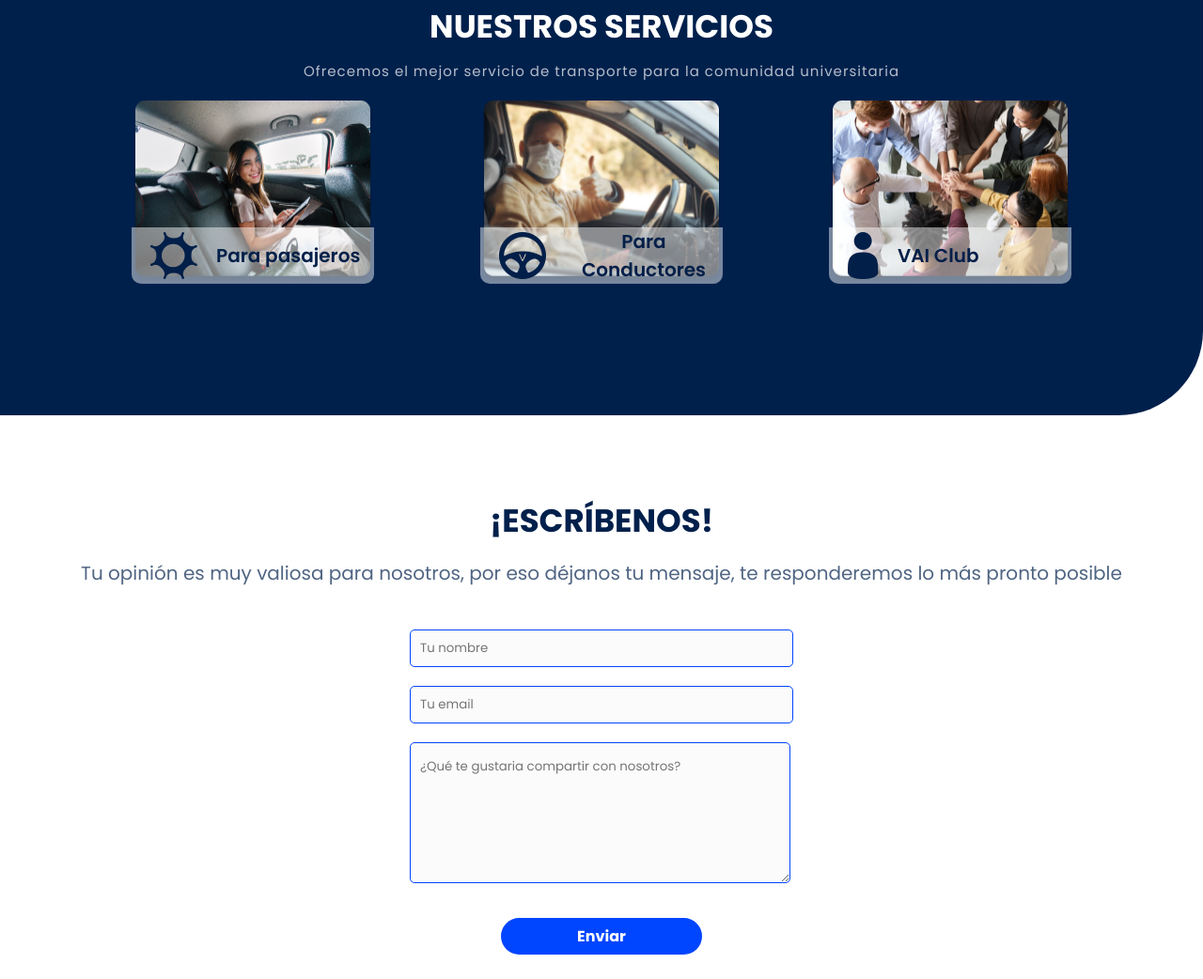
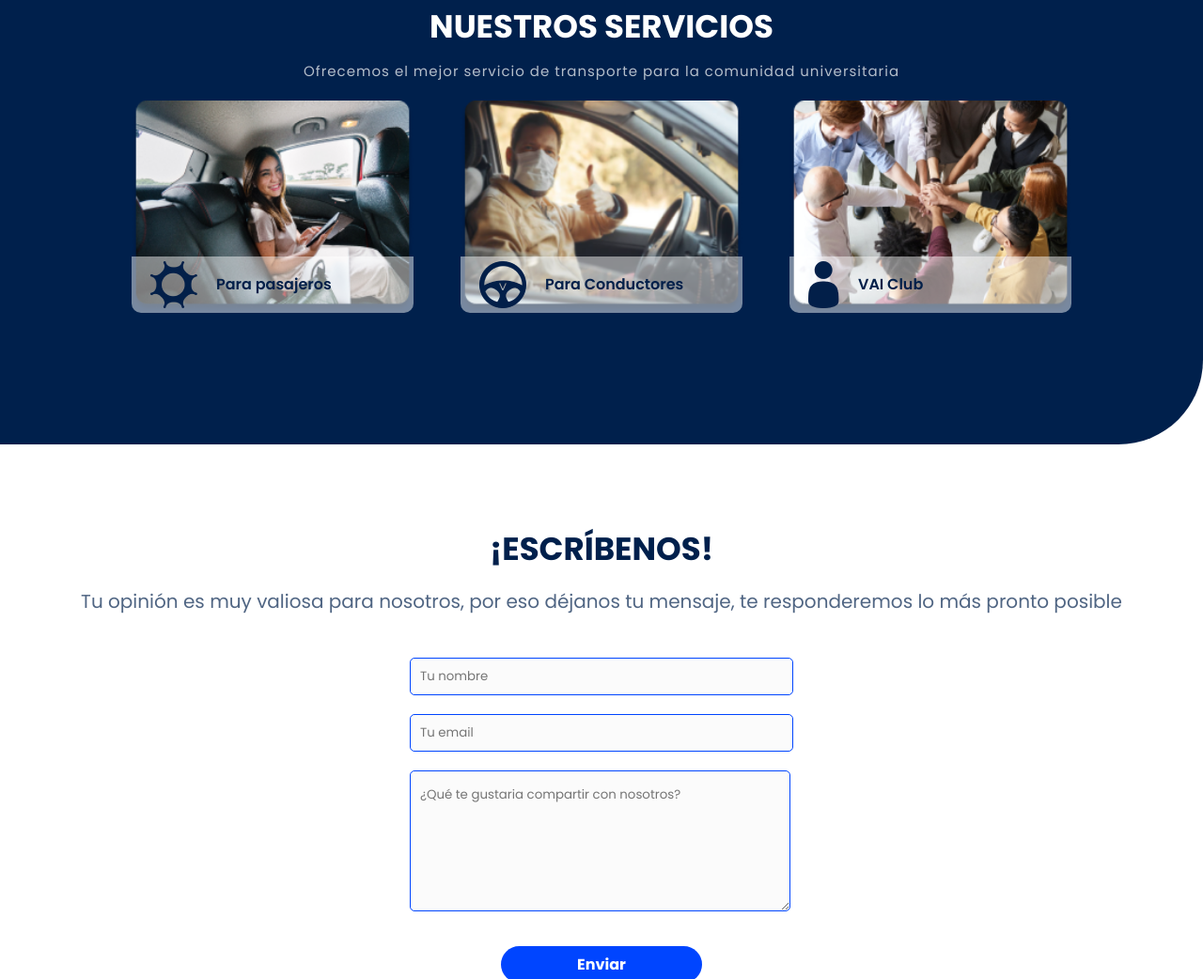
Before and after one commit to Isveth/VAI, a plain HTML site: page index.html in a window 1280 px wide. Shown: the part 1627-2669 px from the top of the page at 94% size. Drawn offline with Linux system fonts and the light colour scheme.

Commit message:
diseño fotos servicios

```diff
--- a/assets/style/index.scss
+++ b/assets/style/index.scss
@@ -221,6 +221,7 @@
 
 		.card{
 			position: relative;
+			width: 30%;
 			.img-card{
 				width: 100%;
 				height: 100%;
@@ -236,7 +237,7 @@
 				display: flex;
 				align-items: center;
 				font-weight: 600;
-				font-size: 20px;
+				font-size: 16px;
 				color: #021F49;
 				transition: linear .2s;
 				img{
@@ -501,6 +502,7 @@ footer{
 			flex-direction: column;
 			.card{
 				margin: 10px 0;
+				width: 100%;
 			}
 		}
 	}
```
Also changed, not shown: assets/style/index.css, 1 other file.
